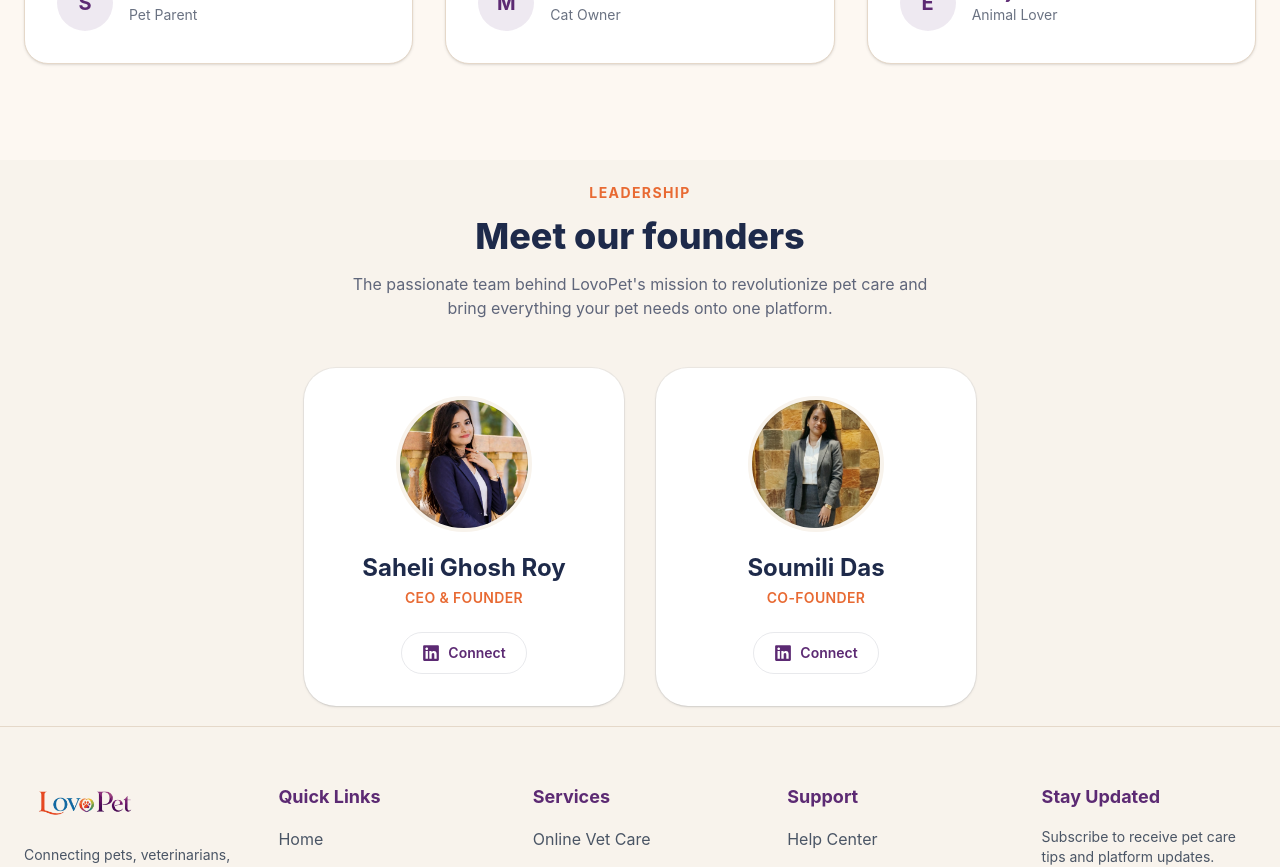
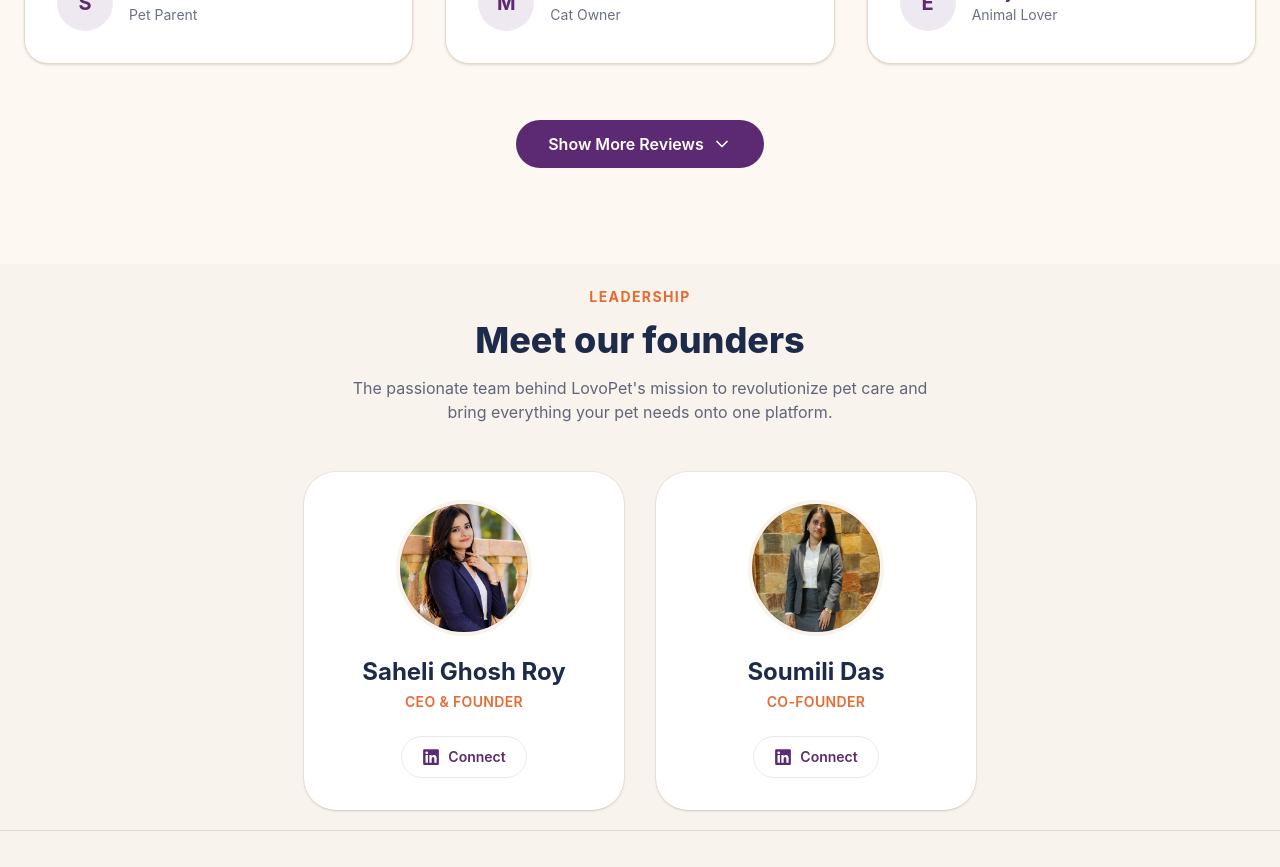
Before and after one commit to LovoPet-Technologies/LovoPet-Frontend, a React (Vite) app: page / in a window 1280 px wide. Shown: the part 4340-5207 px from the top of the page. Built offline with nearby package versions, Linux system fonts and the light colour scheme.

Commit message:
refactor(cta): Add 6 mock review

```diff
--- a/src/components/homepage/Testimonials.jsx
+++ b/src/components/homepage/Testimonials.jsx
@@ -1,4 +1,5 @@
-import { Quote, Star } from "lucide-react";
+import { useState } from "react";
+import { Quote, Star, ChevronDown, ChevronUp } from "lucide-react";
 
 const testimonials = [
   {
@@ -22,9 +23,34 @@
     review:
       "LovoPet provides a seamless experience. From AI guidance to connecting with professionals, everything feels thoughtfully designed.",
   },
+  {
+    id: 4,
+    name: "David Kim",
+    role: "Dog Owner",
+    review:
+      "Fast, reliable, and genuinely caring service. My puppy's vaccination schedule has never been easier to track and manage.",
+  },
+  {
+    id: 5,
+    name: "Priya Nair",
+    role: "Pet Parent",
+    review:
+      "I love how the AI assistant flags potential issues early. It gave me real peace of mind before my vet visit confirmed everything.",
+  },
+  {
+    id: 6,
+    name: "James Wilson",
+    role: "Rabbit Owner",
+    review:
+      "Finding specialized care for an exotic pet used to be a nightmare. LovoPet connected me with the right vet in minutes.",
+  },
 ];
 
 function Testimonials() {
+  const [showAll, setShowAll] = useState(false);
+
+  const visibleTestimonials = showAll ? testimonials : testimonials.slice(0, 3);
+
   return (
     <section className="bg-[#FDF8F2] py-24">
       <div className="mx-auto max-w-7xl px-6">
@@ -48,7 +74,7 @@
 
         {/* Cards */}
         <div className="mt-16 grid gap-8 md:grid-cols-2 xl:grid-cols-3">
-          {testimonials.map((testimonial) => (
+          {visibleTestimonials.map((testimonial) => (
             <div
               key={testimonial.id}
               className="rounded-3xl border border-[#E5D8C9] bg-white p-8 shadow-sm transition-all duration-300 hover:-translate-y-2 hover:shadow-xl"
@@ -89,6 +115,27 @@
             </div>
           ))}
         </div>
+
+        {/* Toggle button */}
+        <div className="mt-14 flex justify-center">
+          <button
+            onClick={() => setShowAll((prev) => !prev)}
+            className="flex items-center gap-2 rounded-full bg-[#5C2A73] px-8 py-3 font-semibold text-white transition-all duration-300 hover:bg-[#4A2260] hover:shadow-lg"
+          >
+            {showAll ? "Show Less" : "Show More Reviews"}
+            {showAll ? (
+              <ChevronUp
+                size={20}
+                className="transition-transform duration-300"
+              />
+            ) : (
+              <ChevronDown
+                size={20}
+                className="transition-transform duration-300"
+              />
+            )}
+          </button>
+        </div>
       </div>
     </section>
   );
```
